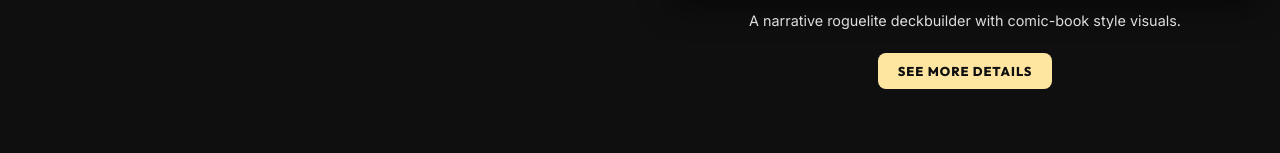
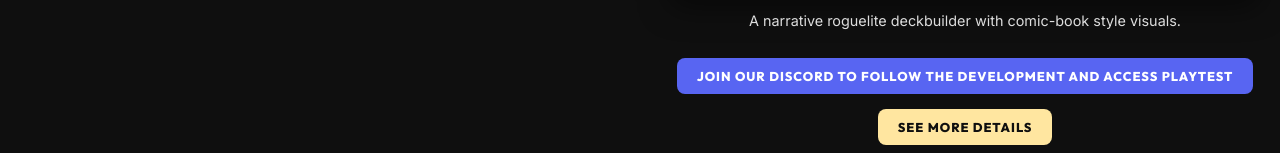
Before and after one commit to Artemistake/PanflipWebsite, a plain HTML site: page index.html in a window 1280 px wide. Shown: the part 647-800 px from the top of the page. Drawn offline with Linux system fonts and the light colour scheme.

Commit message:
Update index.html

```diff
--- a/index.html
+++ b/index.html
@@ -25,7 +25,7 @@
       --accent: #ffe6a0;
       --accent-glow: rgba(255, 247, 142, 0.123);
       --accent-hover: #ffdc7d;
-;
+
 
       --nav-height: 80px;
       --footer-height: 80px;
@@ -207,6 +207,16 @@
 
     .video-frame iframe { width: 100%; height: 100%; border: none; }
 
+    /* Button Row for Homepage */
+    .button-row {
+      display: flex;
+      flex-direction: row;
+      gap: 15px;
+      margin-top: 15px;
+      justify-content: center;
+      flex-wrap: wrap;
+    }
+
     /* ========== GAME TAB ========== */
     .game-layout {
       text-align: center;
@@ -348,6 +358,16 @@
       box-shadow: 0 0 20px var(--accent-glow);
     }
 
+    /* Special style for Discord button */
+    .discord-btn {
+      background: #5865F2; /* Discord Brand Color */
+      color: white;
+    }
+    .discord-btn:hover {
+      background: #4752c4;
+      box-shadow: 0 0 20px rgba(88, 101, 242, 0.4);
+    }
+
     /* ========== FOOTER ========== */
     footer {
       height: var(--footer-height);
@@ -393,6 +413,10 @@
         border-bottom: 1px solid #333;
       }
       nav ul.open { display: flex; }
+
+      .button-row {
+        flex-direction: column;
+      }
     }
   </style>
 </head>
@@ -439,16 +463,29 @@
           <p></p>
           <img src="stackorderlogo.png" alt="Stack Order" class="game-logo-home">
           <p></p>
+
+          <!-- FIXED YOUTUBE EMBED -->
           <div class="video-frame">
-            <iframe src="https://youtu.be/DSVlW2L8rkM" allowfullscreen></iframe>
+            <iframe src="https://www.youtube.com/embed/DSVlW2L8rkM" title="YouTube video player" frameborder="0" allow="accelerometer; autoplay; clipboard-write; encrypted-media; gyroscope; picture-in-picture; web-share" referrerpolicy="strict-origin-when-cross-origin" allowfullscreen></iframe>
           </div>
 
           <p style="margin-top:15px; color: #ddd; font-size: 0.9rem;">
             A narrative roguelite deckbuilder with comic-book style visuals.
           </p>
-          <button onclick="showTab('game')" style="margin-top:10px; font-size: 0.8rem; padding: 10px 20px;">
-            See More details
-          </button>
+
+          <!-- BUTTON ROW -->
+          <div class="button-row">
+            <!-- Discord Button (Left) -->
+            <button class="discord-btn" onclick="window.open('https://discord.gg/tbtSRwbyfc', '_blank')" style="font-size: 0.8rem; padding: 10px 20px;">
+              Join our Discord to follow the development and access playtest
+            </button>
+
+            <!-- Existing Game Button (Right) -->
+            <button onclick="showTab('game')" style="font-size: 0.8rem; padding: 10px 20px;">
+              See More details
+            </button>
+          </div>
+
         </div>
 
       </div>
```
